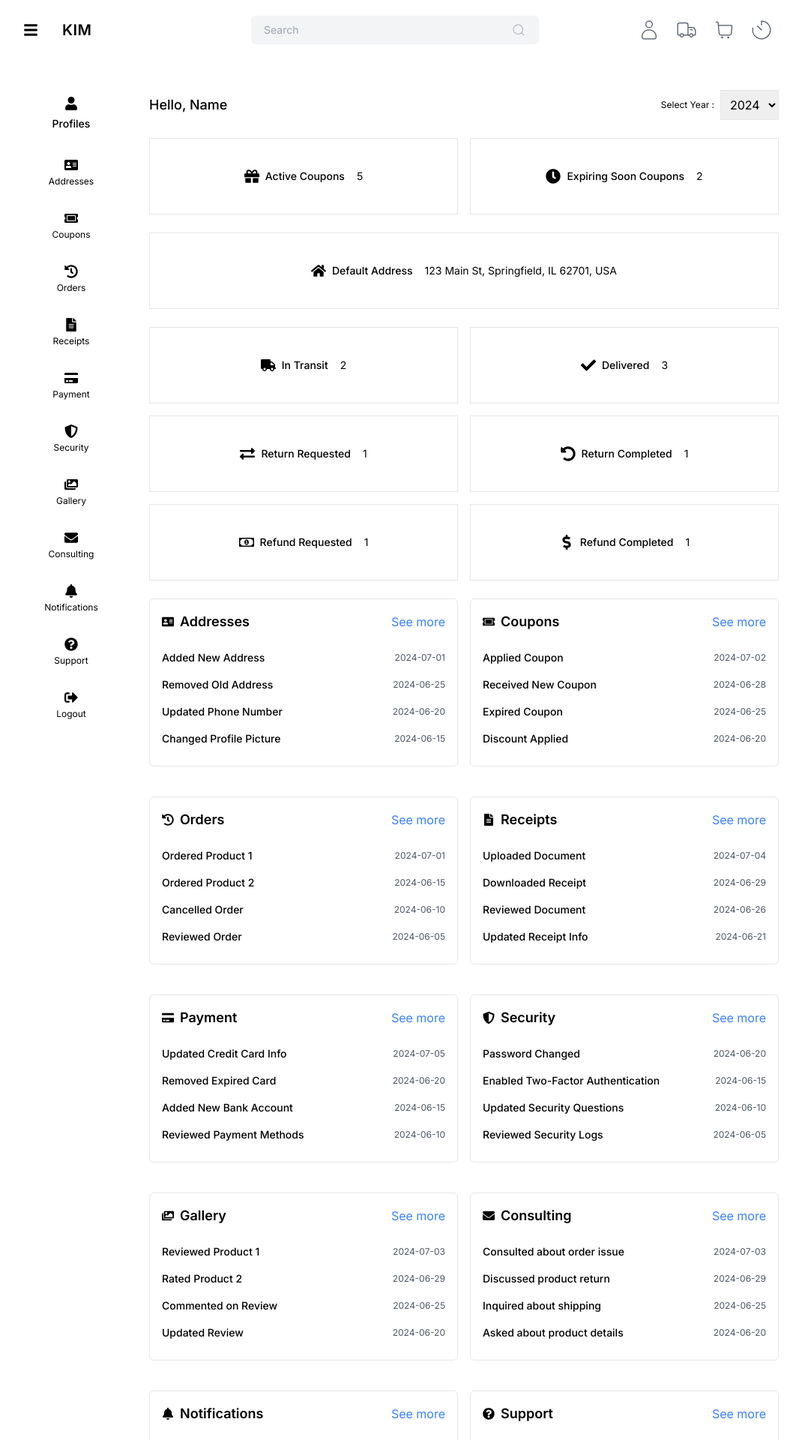
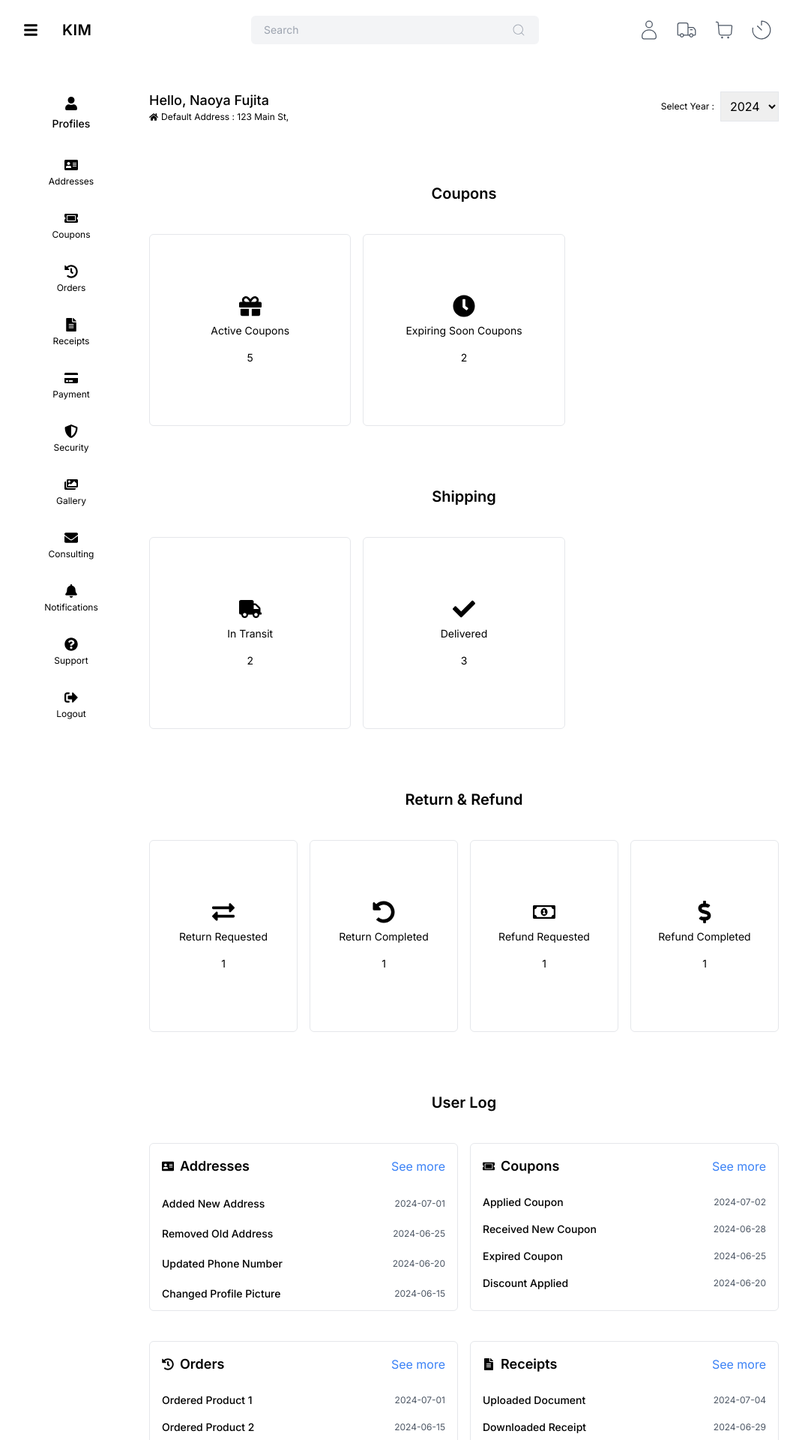
Before and after one commit to snrtn/ecommerce, a Next.js app in the folder ecommerce.front/: page /user in a window 1280 px wide. Shown: the top 1920 px of the page at 75% size, without its empty margins (113-1183 px from the left). Built offline with nearby package versions, Linux system fonts and the light colour scheme.

Commit message:
commit 22.07.2024

```diff
--- a/ecommerce.front/src/app/user/page.tsx
+++ b/ecommerce.front/src/app/user/page.tsx
@@ -24,11 +24,9 @@ import Notifications from "@/components/app/user/Notifications";
 import Support from "@/components/app/user/Support";
 import Logout from "@/components/app/user/Logout";
 import Sidebar from "@/components/app/user/Sidebar";
-import useMediaQuery from "@/hooks/useMediaQuery";
 import Default from "@/components/app/user/Default";
 
 const UserPage = () => {
-  const isMobile = useMediaQuery(768);
   const [activeSection, setActiveSection] = useState("default");
   const [selectedYear, setSelectedYear] = useState("2024");
 
@@ -42,7 +40,7 @@ const UserPage = () => {
 
   const activeCoupons = 5; // Example data
   const expiringCoupons = 2; // Example data
-  const defaultAddress = "123 Main St, Springfield, IL 62701, USA"; // Example data
+  const defaultAddress = "123 Main St,"; // Example data
 
   const orderStatusCounts = {
     inTransit: 2,
@@ -68,7 +66,13 @@ const UserPage = () => {
         {activeSection === "default" && (
           <>
             <div className="mb-6 flex items-center justify-between px-8 md:px-0">
-              <p className="text-lg font-medium">Hello, Name</p>
+              <div className="flex flex-col">
+                <p className="text-lg font-medium">Hello, Naoya Fujita</p>
+                <span className="flex items-center gap-1 text-xs">
+                  <FaHome size={12} />
+                  Default Address : {defaultAddress}
+                </span>
+              </div>
               <div className="flex items-center">
                 <label htmlFor="year-select" className="mr-2 text-xs">
                   Select Year :
@@ -88,20 +92,23 @@ const UserPage = () => {
               </div>
             </div>
 
-            <div className="mb-6 grid grid-cols-2 gap-4 px-8 md:px-0">
-              <div className="flex flex-col items-center justify-center gap-2 border py-10 md:flex-row md:gap-4">
-                <div className="flex flex-col items-center gap-0 md:flex-row md:gap-2">
-                  <FaGift size={20} />
-                  <p className="md:text-md text-sm font-medium">
+            <h1 className="mb-10 mt-20 w-full text-center text-xl font-semibold">
+              Coupons
+            </h1>
+            <div className="mb-6 grid grid-cols-2 gap-4 px-8 md:grid-cols-3 md:px-0">
+              <div className="flex cursor-pointer flex-col items-center justify-center gap-4 rounded-md border py-20 transition-colors duration-500 hover:bg-gray-200 hover:font-medium hover:text-black">
+                <div className="flex flex-col items-center gap-2">
+                  <FaGift size={30} className="transition-colors" />
+                  <p className="md:text-md text-sm transition-colors">
                     Active Coupons
                   </p>
                 </div>
                 <p className="md:text-md text-sm">{activeCoupons}</p>
               </div>
-              <div className="flex flex-col items-center justify-center gap-2 border py-10 md:flex-row md:gap-4">
-                <div className="flex flex-col items-center gap-0 md:flex-row md:gap-2">
-                  <FaClock size={20} />
-                  <p className="md:text-md text-sm font-medium">
+              <div className="flex cursor-pointer flex-col items-center justify-center gap-4 rounded-md border py-20 transition-colors duration-500 hover:bg-gray-200 hover:font-medium hover:text-black">
+                <div className="flex flex-col items-center gap-2">
+                  <FaClock size={30} className="transition-colors" />
+                  <p className="md:text-md text-sm transition-colors">
                     Expiring Soon Coupons
                   </p>
                 </div>
@@ -109,41 +116,42 @@ const UserPage = () => {
               </div>
             </div>
 
-            <div className="px-8 md:px-0">
-              <div className="mb-6 flex flex-col items-center justify-center gap-2 border py-10 md:flex-row md:gap-4">
-                <div className="flex flex-col items-center gap-0 md:flex-row md:gap-2">
-                  <FaHome size={20} />
-                  <p className="md:text-md text-sm font-medium">
-                    Default Address
+            <h1 className="mb-10 mt-20 w-full text-center text-xl font-semibold">
+              Shipping
+            </h1>
+            <div className="mb-6 grid grid-cols-2 gap-4 px-8 md:grid-cols-3 md:px-0">
+              <div className="flex cursor-pointer flex-col items-center justify-center gap-4 rounded-md border py-20 transition-colors duration-500 hover:bg-gray-200 hover:font-medium hover:text-black">
+                <div className="flex flex-col items-center gap-2">
+                  <FaTruck size={30} className="transition-colors" />
+                  <p className="md:text-md text-sm transition-colors">
+                    In Transit
                   </p>
-                </div>
-                <p className="md:text-md text-sm">{defaultAddress}</p>
-              </div>
-            </div>
-
-            <div className="mb-6 grid grid-cols-2 gap-4 px-8 md:px-0">
-              <div className="flex flex-col items-center justify-center gap-2 border py-10 md:flex-row md:gap-4">
-                <div className="flex flex-col items-center gap-0 md:flex-row md:gap-2">
-                  <FaTruck size={20} />
-                  <p className="md:text-md text-sm font-medium">In Transit</p>
                 </div>
                 <p className="md:text-md text-sm">
                   {orderStatusCounts.inTransit}
                 </p>
               </div>
-              <div className="flex flex-col items-center justify-center gap-2 border py-10 md:flex-row md:gap-4">
-                <div className="flex flex-col items-center gap-0 md:flex-row md:gap-2">
-                  <FaCheck size={20} />
-                  <p className="md:text-md text-sm font-medium">Delivered</p>
+              <div className="flex cursor-pointer flex-col items-center justify-center gap-4 rounded-md border py-20 transition-colors duration-500 hover:bg-gray-200 hover:font-medium hover:text-black">
+                <div className="flex flex-col items-center gap-2">
+                  <FaCheck size={30} className="transition-colors" />
+                  <p className="md:text-md text-sm transition-colors">
+                    Delivered
+                  </p>
                 </div>
                 <p className="md:text-md text-sm">
                   {orderStatusCounts.delivered}
                 </p>
               </div>
-              <div className="flex flex-col items-center justify-center gap-2 border py-10 md:flex-row md:gap-4">
-                <div className="flex flex-col items-center gap-0 md:flex-row md:gap-2">
-                  <FaExchangeAlt size={20} />
-                  <p className="md:text-md text-sm font-medium">
+            </div>
+
+            <h1 className="mb-10 mt-20 w-full text-center text-xl font-semibold">
+              Return & Refund
+            </h1>
+            <div className="mb-6 grid grid-cols-2 gap-4 px-8 md:grid-cols-4 md:px-0">
+              <div className="flex cursor-pointer flex-col items-center justify-center gap-4 rounded-md border py-20 transition-colors duration-500 hover:bg-gray-200 hover:font-medium hover:text-black">
+                <div className="flex flex-col items-center gap-2">
+                  <FaExchangeAlt size={30} className="transition-colors" />
+                  <p className="md:text-md text-sm transition-colors">
                     Return Requested
                   </p>
                 </div>
@@ -151,10 +159,10 @@ const UserPage = () => {
                   {orderStatusCounts.returnRequested}
                 </p>
               </div>
-              <div className="flex flex-col items-center justify-center gap-2 border py-10 md:flex-row md:gap-4">
-                <div className="flex flex-col items-center gap-0 md:flex-row md:gap-2">
-                  <FaUndoAlt size={20} />
-                  <p className="md:text-md text-sm font-medium">
+              <div className="flex cursor-pointer flex-col items-center justify-center gap-4 rounded-md border py-20 transition-colors duration-500 hover:bg-gray-200 hover:font-medium hover:text-black">
+                <div className="flex flex-col items-center gap-2">
+                  <FaUndoAlt size={30} className="transition-colors" />
+                  <p className="md:text-md text-sm transition-colors">
                     Return Completed
                   </p>
                 </div>
@@ -162,10 +170,10 @@ const UserPage = () => {
                   {orderStatusCounts.returnCompleted}
                 </p>
               </div>
-              <div className="flex flex-col items-center justify-center gap-2 border py-10 md:flex-row md:gap-4">
-                <div className="flex flex-col items-center gap-0 md:flex-row md:gap-2">
-                  <FaRegMoneyBillAlt size={20} />
-                  <p className="md:text-md text-sm font-medium">
+              <div className="flex cursor-pointer flex-col items-center justify-center gap-4 rounded-md border py-20 transition-colors duration-500 hover:bg-gray-200 hover:font-medium hover:text-black">
+                <div className="flex flex-col items-center gap-2">
+                  <FaRegMoneyBillAlt size={30} className="transition-colors" />
+                  <p className="md:text-md text-sm transition-colors">
                     Refund Requested
                   </p>
                 </div>
@@ -173,10 +181,10 @@ const UserPage = () => {
                   {orderStatusCounts.refundRequested}
                 </p>
               </div>
-              <div className="flex flex-col items-center justify-center gap-2 border py-10 md:flex-row md:gap-4">
-                <div className="flex flex-col items-center gap-0 md:flex-row md:gap-2">
-                  <FaDollarSign size={20} />
-                  <p className="md:text-md text-sm font-medium">
+              <div className="flex cursor-pointer flex-col items-center justify-center gap-4 rounded-md border py-20 transition-colors duration-500 hover:bg-gray-200 hover:font-medium hover:text-black">
+                <div className="flex flex-col items-center gap-2">
+                  <FaDollarSign size={30} className="transition-colors" />
+                  <p className="md:text-md text-sm transition-colors">
                     Refund Completed
                   </p>
                 </div>
@@ -185,6 +193,9 @@ const UserPage = () => {
                 </p>
               </div>
             </div>
+            <h1 className="mb-10 mt-20 w-full text-center text-xl font-semibold">
+              User Log
+            </h1>
           </>
         )}
 
--- a/ecommerce.front/src/components/app/user/Default.tsx
+++ b/ecommerce.front/src/components/app/user/Default.tsx
@@ -40,18 +40,42 @@ const Default: React.FC<DefaultProps> = ({ setActiveSection }) => {
       { title: "Received New Coupon", date: "2024-06-28" },
       { title: "Expired Coupon", date: "2024-06-25" },
       { title: "Discount Applied", date: "2024-06-20" },
+      { title: "Applied Coupon", date: "2024-07-02" },
+      { title: "Received New Coupon", date: "2024-06-28" },
+      { title: "Expired Coupon", date: "2024-06-25" },
+      { title: "Discount Applied", date: "2024-06-20" },
+      { title: "Applied Coupon", date: "2024-07-02" },
+      { title: "Received New Coupon", date: "2024-06-28" },
+      { title: "Expired Coupon", date: "2024-06-25" },
+      { title: "Discount Applied", date: "2024-06-20" },
     ],
     "order-history": [
       { title: "Ordered Product 1", date: "2024-07-01" },
       { title: "Ordered Product 2", date: "2024-06-15" },
       { title: "Cancelled Order", date: "2024-06-10" },
       { title: "Reviewed Order", date: "2024-06-05" },
+      { title: "Applied Coupon", date: "2024-07-02" },
+      { title: "Received New Coupon", date: "2024-06-28" },
+      { title: "Expired Coupon", date: "2024-06-25" },
+      { title: "Discount Applied", date: "2024-06-20" },
+      { title: "Applied Coupon", date: "2024-07-02" },
+      { title: "Received New Coupon", date: "2024-06-28" },
+      { title: "Expired Coupon", date: "2024-06-25" },
+      { title: "Discount Applied", date: "2024-06-20" },
     ],
     "documents-receipts": [
       { title: "Uploaded Document", date: "2024-07-04" },
       { title: "Downloaded Receipt", date: "2024-06-29" },
       { title: "Reviewed Document", date: "2024-06-26" },
       { title: "Updated Receipt Info", date: "2024-06-21" },
+      { title: "Applied Coupon", date: "2024-07-02" },
+      { title: "Received New Coupon", date: "2024-06-28" },
+      { title: "Expired Coupon", date: "2024-06-25" },
+      { title: "Discount Applied", date: "2024-06-20" },
+      { title: "Applied Coupon", date: "2024-07-02" },
+      { title: "Received New Coupon", date: "2024-06-28" },
+      { title: "Expired Coupon", date: "2024-06-25" },
+      { title: "Discount Applied", date: "2024-06-20" },
     ],
     "payment-info": [
       { title: "Updated Credit Card Info", date: "2024-07-05" },
@@ -137,7 +161,7 @@ const Default: React.FC<DefaultProps> = ({ setActiveSection }) => {
                   See more
                 </button>
               </div>
-              <div className="mt-6 grid w-full gap-4 md:grid-cols-1">
+              <div className="mt-6 grid h-36 w-full gap-4 overflow-y-auto md:grid-cols-1">
                 {recentData[item.id]?.map((recentItem, index) => (
                   <div
                     key={index}
```
Also changed, not shown: ecommerce.front/src/app/shipping/page.tsx (+15 -1 lines).
